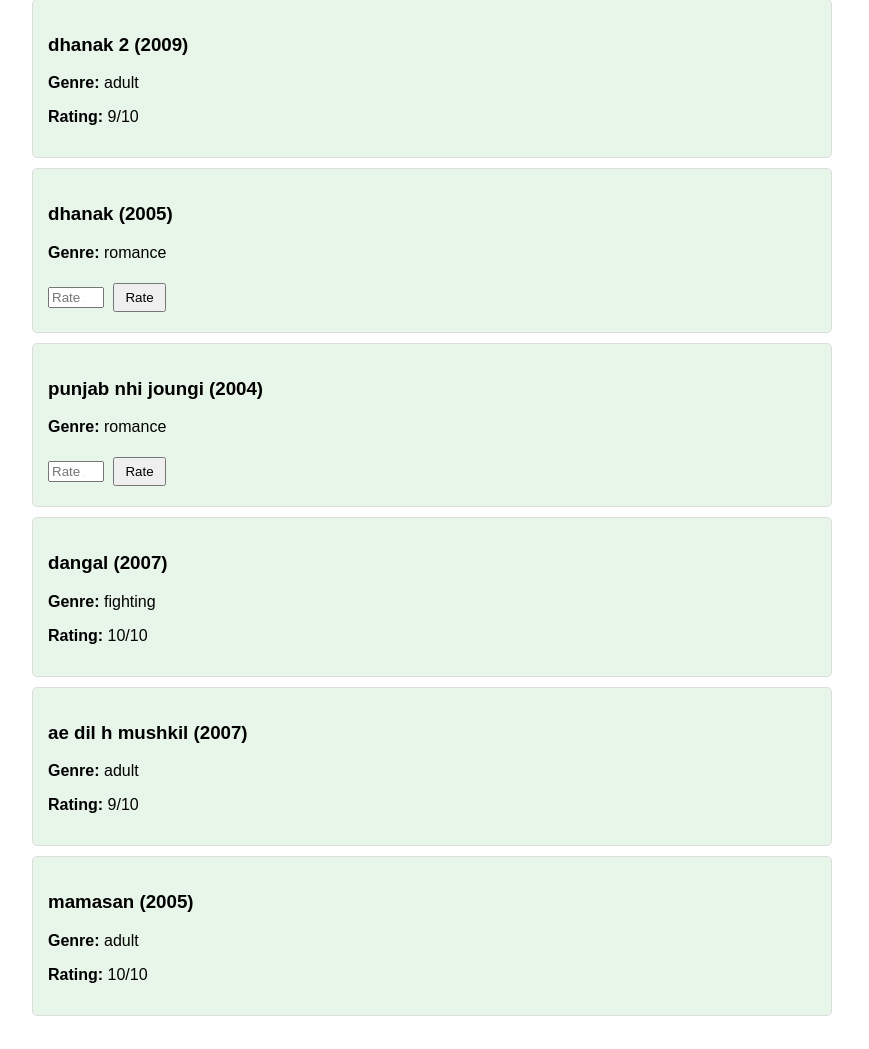
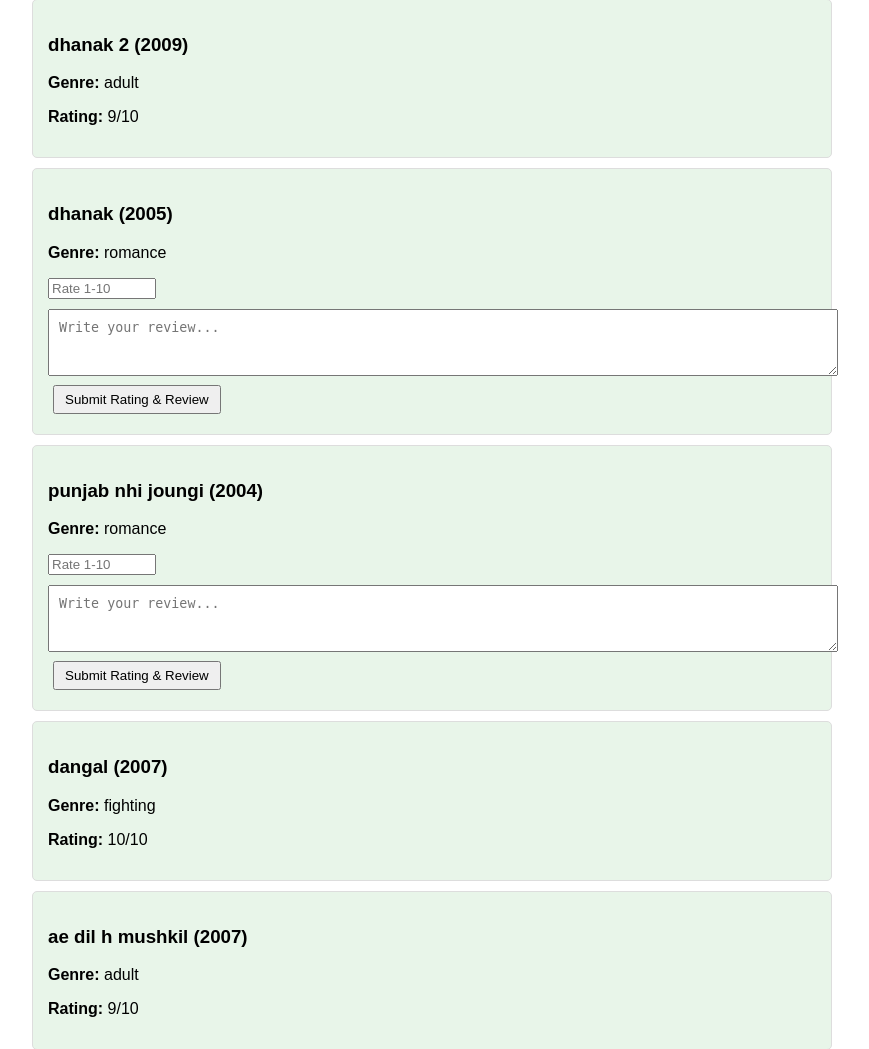
Before and after one commit to Abdullah1dev/Movie-project, a Django app: page / in a window 1280 px wide. Shown: the part 540-1589 px from the top of the page, without its empty margins (208-1077 px from the left). Before the commit the page ends 1556 px from the top, so only its background shows below. Run offline with Django 5.2, Linux system fonts and the light colour scheme; data comes from the database, SQL or seed files in the repository; both versions use the stored data as it was after the commit.

Commit message:
addition of notes or reviews

```diff
--- a/watchlist/templates/watchlist/movie_list.html
+++ b/watchlist/templates/watchlist/movie_list.html
@@ -40,11 +40,12 @@
             {% if movie.rating %}
                 <p><strong>Rating:</strong> {{ movie.rating }}/10</p>
             {% else %}
-                <form method="POST" action="{% url 'rate_movie' movie.id %}" style="display:inline;">
-                    {% csrf_token %}
-                    <input type="number" name="rating" min="1" max="10" placeholder="Rate 1-10" required>
-                    <button type="submit">Rate</button>
-                </form>
+                <form method="POST" action="{% url 'rate_movie' movie.id %}">
+    {% csrf_token %}
+    <input type="number" name="rating" min="1" max="10" placeholder="Rate 1-10" required style="width: 100px; display: inline-block;">
+    <textarea name="notes" placeholder="Write your review..." style="width: 100%; margin-top: 10px; padding: 10px;" rows="3"></textarea>
+    <button type="submit">Submit Rating & Review</button>
+</form>
             {% endif %}
         </div>
         {% endif %}
--- a/watchlist/views.py
+++ b/watchlist/views.py
@@ -2,6 +2,8 @@ from django.shortcuts import render , redirect , get_object_or_404
 #now we import the models class here
 from .models import Movie
 
+
+#for movie list
 def movie_list(request):
     search_query=request.GET.get('search')
 
@@ -11,7 +13,7 @@ def movie_list(request):
         movies=Movie.objects.all()
     return render(request, 'watchlist/movie_list.html' ,{'movies' : movies} )
 
-
+#for add movie
 def add_movie(request):
     if request.method == 'POST':
         title = request.POST.get('title')
@@ -31,17 +33,21 @@ def add_movie(request):
         return redirect('movie_list')
     return render(request,'watchlist/add_movie.html')
 
+#for mark as watched
 def mark_watched(request , movie_id):
     movie=get_object_or_404(Movie , id=movie_id)
     movie.watched=True
     movie.save()
     return redirect('movie_list')
 
+#for rate movie
 def rate_movie(request , movie_id):
     if request.method == 'POST':
         movie = get_object_or_404(Movie , id=movie_id)
         rating=request.POST.get('rating')
+        notes=request.POST.get('notes')
         movie.rating=rating
+        movie.notes=notes
         movie.save()
         return redirect('movie_list')
 
```
Also changed, not shown: db.sqlite3.
